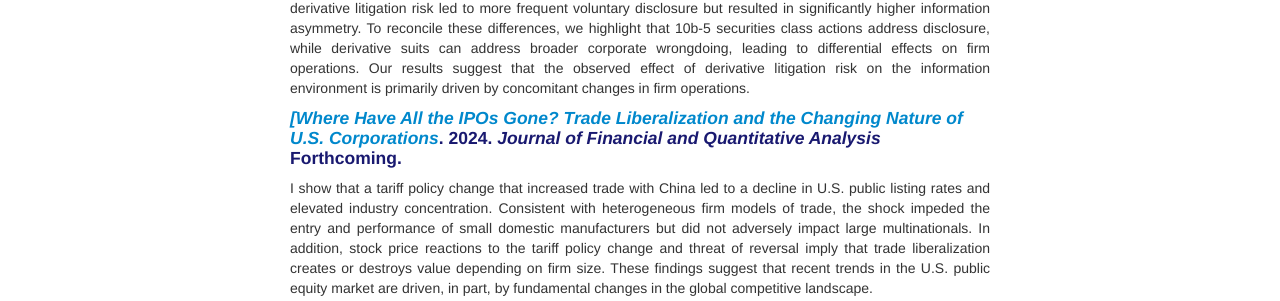
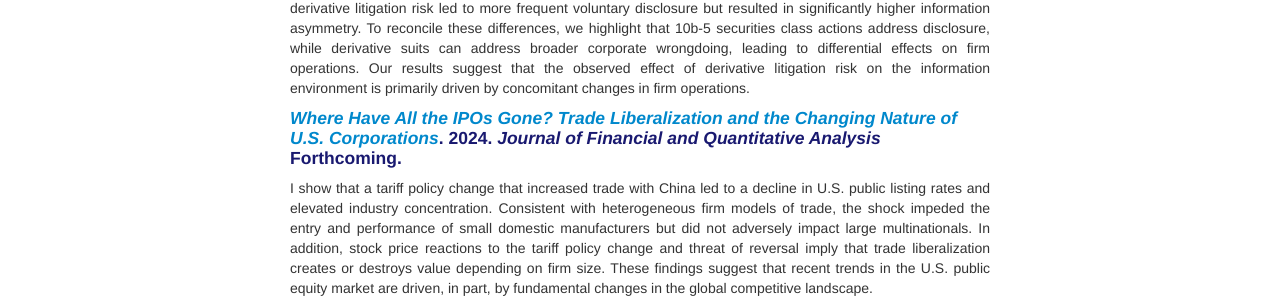
Before and after one commit to ThomasPGriffin/thomaspgriffin.github.io, a Jekyll site: the page built from pages/research.md, in a window 1280 px wide. Shown: the part 524-825 px from the top of the page. Built offline with Jekyll 4.4.1, drawn with Linux system fonts in a browser that asks for light colours.

```diff
--- a/pages/research.md
+++ b/pages/research.md
@@ -16,7 +16,7 @@ We examine the impact of creditor control rights on corporate acquisitions. Near
 A court case that reduced securities class action litigation risk led to less frequent voluntary disclosure but did not significantly alter information asymmetry among market participants. Conversely, state laws that reduced derivative litigation risk led to more frequent voluntary disclosure but resulted in significantly higher information asymmetry. To reconcile these differences, we highlight that 10b-5 securities class actions address disclosure, while derivative suits can address broader corporate wrongdoing, leading to differential effects on firm operations. Our results suggest that the observed effect of derivative litigation risk on the information environment is primarily driven by concomitant changes in firm operations.
 </div>
 
-#### *<a href="https://doi.org/10.1017/S0022109023001424">[Where Have All the IPOs Gone? Trade Liberalization and the Changing Nature of U.S. Corporations</a>*. 2024. <b><i>Journal of Financial and Quantitative Analysis</i></b> Forthcoming.
+#### *<a href="https://doi.org/10.1017/S0022109023001424">Where Have All the IPOs Gone? Trade Liberalization and the Changing Nature of U.S. Corporations</a>*. 2024. <b><i>Journal of Financial and Quantitative Analysis</i></b> Forthcoming.
 <div align="justify">
 I show that a tariff policy change that increased trade with China led to a decline in U.S. public listing rates and elevated industry concentration. Consistent with heterogeneous firm models of trade, the shock impeded the entry and performance of small domestic manufacturers but did not adversely impact large multinationals. In addition, stock price reactions to the tariff policy change and threat of reversal imply that trade liberalization creates or destroys value depending on firm size. These findings suggest that recent trends in the U.S. public equity market are driven, in part, by fundamental changes in the global competitive landscape.
 </div>
```
